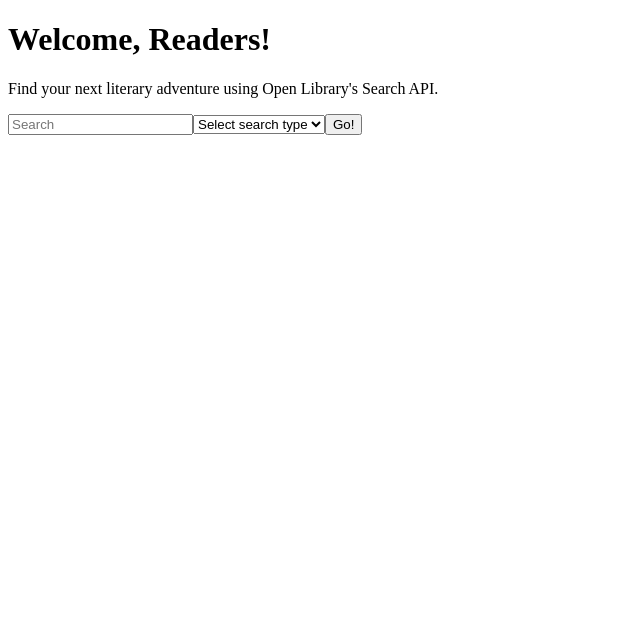
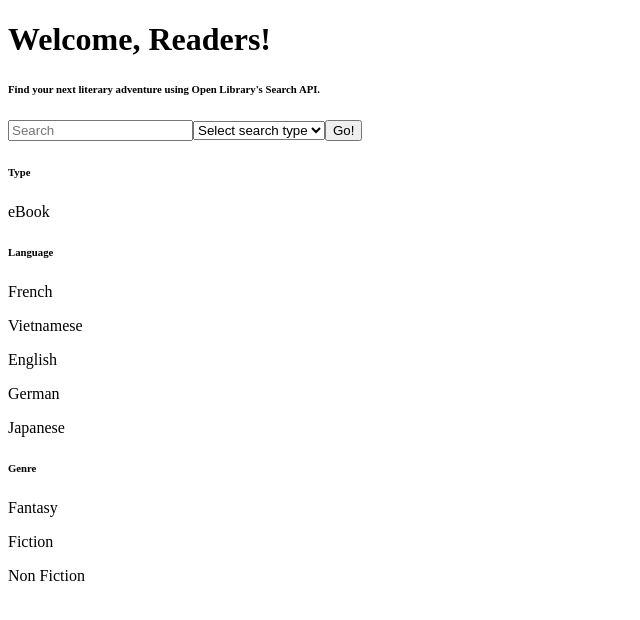
Before and after one commit to smithermansl/open-lib, a React app: page / in a window 1280 px wide. Shown: the top 620 px of the page, without its empty margins (0-640 px from the left). Built offline with nearby package versions, Linux system fonts and the light colour scheme; the HTML template or start-up script is replaced by a standard one.

Commit message:
skeleton for filtering results

```diff
--- a/client/public/main.css
+++ b/client/public/main.css
@@ -5,12 +5,16 @@ body {
   color: #49494b;
 }
 
-p {
+h6 {
   font-size: .9em;
 }
 
+p {
+  font-size: .75em;
+}
+
 #header {
-  height: 120px;
+  padding: 1em;
   background-color: #bd8c7d;
   display: flex;
   justify-content: space-around;
@@ -63,6 +67,20 @@ p {
   color: #d1bfa7;
 }
 
+#sidebar {
+  background-color: #d1bfa7;
+  height: 100vh;
+  width: 150px;
+  padding-top: 2em;
+}
+
+.filter-category {
+  padding: 1em 2em;
+}
+
+#sidebar h6 {
+  margin: 0;
+}
 
 
 /*
--- a/client/src/components/App.js
+++ b/client/src/components/App.js
@@ -1,10 +1,14 @@
-import React, { Component } from 'react'
-import Header from './header'
+import React, { Component, Fragment } from 'react'
+import Header from './Header'
+import Sidebar from './Sidebar'
 
 export default class App extends Component {
   render() {
     return (
-      <Header/>
+      <Fragment>
+        <Header/>
+        <Sidebar/>
+      </Fragment>
     )
   }
 }
--- /dev/null
+++ b/client/src/components/FilterCategory.js
@@ -0,0 +1,19 @@
+import React from 'react'
+
+const FilterCategory = props => {
+  const { name, options } = props.category
+  return (
+    <div className="filter-category">
+      <h6>{name}</h6>
+      {
+        options && options.map(option => {
+          return (
+            <p key={option.name}>{option.name}</p>
+          )
+        })
+      }
+    </div>
+  )
+}
+
+export default FilterCategory
--- /dev/null
+++ b/client/src/components/Sidebar.js
@@ -0,0 +1,21 @@
+import React from 'react'
+import categories from '../../../utilities/filterCategories'
+import FilterCategory from './FilterCategory'
+
+const Sidebar = () => {
+  return (
+    <div id="sidebar">
+      {
+        categories && categories.map(category => {
+          return (
+            <FilterCategory
+              key={category.name}
+              category={category} />
+          )
+        })
+      }
+    </div>
+  )
+}
+
+export default Sidebar
--- a/client/src/components/header.js
+++ b/client/src/components/header.js
@@ -1,6 +1,8 @@
 import React, { Component } from 'react'
+import { connect } from 'react-redux'
+import { fetchBooks } from '../reducers/books'
 
-export default class Header extends Component {
+class Header extends Component {
   constructor () {
     super()
     this.state = {
@@ -16,17 +18,31 @@ export default class Header extends Component {
     })
   }
 
+  handleSearch = e => {
+    e.preventDefault()
+    console.log('handle search fired')
+
+    let { query, searchBy } = this.state
+    query = query.toLowerCase().replace(' ', '+')
+
+    const queryStr = `${searchBy}=${query}`
+    console.log('querying string', queryStr)
+
+    this.props.sendQuery(queryStr)
+  }
+
   render () {
-    console.log('state: ', this.state)
+    const { books } = this.state
+
     return (
       <div id="header">
         <h1 id="title" className="header-content">
           Welcome, Readers!
         </h1>
 
-        <p id="about" className="header-content">
+        <h6 id="about" className="header-content">
           Find your next literary adventure using Open Library's Search API.
-        </p>
+        </h6>
 
         <div id="search" className="header-content">
           <input
@@ -46,9 +62,22 @@ export default class Header extends Component {
             <option value="author">by Author</option>
             <option value="genre">by Genre</option>
           </select>
-          <button type="submit" className="search">Go!</button>
+          <button
+            type="submit"
+            className="search"
+            onClick={this.handleSearch}>Go!</button>
         </div>
       </div>
     )
   }
 }
+
+const mapState = state => ({
+  books: state.books.list
+})
+
+const mapDispatch = dispatch => ({
+  sendQuery: queryStr => dispatch(fetchBooks(queryStr))
+})
+
+export default connect(mapState, mapDispatch)(Header)
--- a/client/src/index.js
+++ b/client/src/index.js
@@ -1,5 +1,11 @@
 import React from 'react'
 import ReactDOM from 'react-dom'
+import { Provider } from 'react-redux'
 import App from './components/App'
+import store from './store'
 
-ReactDOM.render(<App/>, document.getElementById('app'))
+ReactDOM.render(
+  <Provider store={store}>
+    <App/>
+  </Provider>,
+  document.getElementById('app'))
--- a/client/src/reducers/books.js
+++ b/client/src/reducers/books.js
@@ -10,14 +10,11 @@ const getBooks = books => ({
   books
 })
 
-export const fetchBooks = query => {
-  return (dispatch, axios) => {
+export const fetchBooks = queryStr => {
+  return async (dispatch, getState, axios) => {
     try {
-      const { data } = axios.get(`http://openlibrary.org/search.json?${query}`)
-      // http://openlibrary.org/search.json?author=tolkien&title=the+hobbit
-
-      console.log('book data in fetchBooks thunk', data)
-      // dispatch(getBooks(data))
+      const { data } = await axios.get(`http://openlibrary.org/search.json?${queryStr}`)
+      dispatch(getBooks(data.docs))
     } catch (err) {
       console.log('Unable to find books with that search query', err)
     }
@@ -28,6 +25,7 @@ const reducer = (state = initialState, action) => {
   switch (action.type) {
     case GET_BOOKS:
       return {...state, list: [ ...action.books ]}
+
     default:
       return state
   }
--- a/client/src/reducers/index.js
+++ b/client/src/reducers/index.js
@@ -1,6 +1,6 @@
 import { combineReducers } from 'redux'
 import books from './books'
 
-const root = combineReducers(books)
+const root = combineReducers({ books })
 
 export default root
--- a/client/src/store.js
+++ b/client/src/store.js
@@ -6,5 +6,5 @@ import axios from 'axios'
 
 export default createStore(
   root,
-  applyMiddleware(loggingMiddleware, thunkMiddleware.withExtraArgument({ axios }))
+  applyMiddleware(loggingMiddleware, thunkMiddleware.withExtraArgument(axios))
 )
--- a/package.json
+++ b/package.json
@@ -21,6 +21,7 @@
     "path": "^0.12.7",
     "react": "^16.6.3",
     "react-dom": "^16.6.3",
+    "react-redux": "^6.0.0",
     "redux": "^4.0.1",
     "redux-logger": "^3.0.6",
     "redux-thunk": "^2.3.0"
@@ -29,6 +30,7 @@
     "@babel/cli": "^7.2.3",
     "@babel/core": "^7.2.2",
     "@babel/plugin-proposal-class-properties": "^7.2.3",
+    "@babel/plugin-transform-runtime": "^7.2.0",
     "@babel/preset-env": "^7.2.3",
     "@babel/preset-react": "^7.0.0",
     "babel-loader": "^8.0.5",
--- /dev/null
+++ b/utilities/filterCategories.js
@@ -0,0 +1,40 @@
+const categories = [{
+  name: 'Type',
+  options: [{
+    name: 'eBook',
+    value: 'ebook'
+  }]
+}, {
+  name: 'Language',
+  options: [{
+    name: 'French',
+    value: 'fre'
+  }, {
+    name: 'Vietnamese',
+    value: 'vie'
+  }, {
+    name: 'English',
+    value: 'eng'
+  }, {
+    name: 'German',
+    value: 'ger'
+  }, {
+    name: 'Japanese',
+    value: 'jpn'
+  }]
+}, {
+  name: 'Genre',
+  options: [{
+    name: 'Fantasy',
+    value: 'fantasy'
+  }, {
+    name: 'Fiction',
+    value: 'fiction'
+  }, {
+    name: 'Non Fiction',
+    value: 'non fiction'
+  }]
+}]
+
+export default categories
+// module.exports = categories
```
Also changed, not shown: .babelrc, 1 other file (tests, documents, lock files or other folders).
